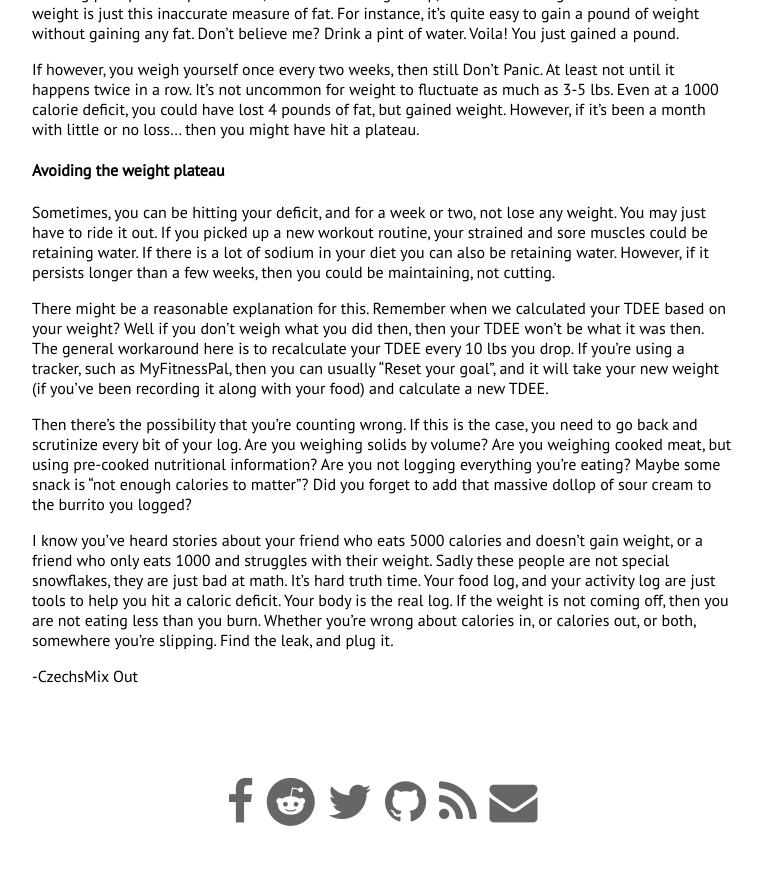
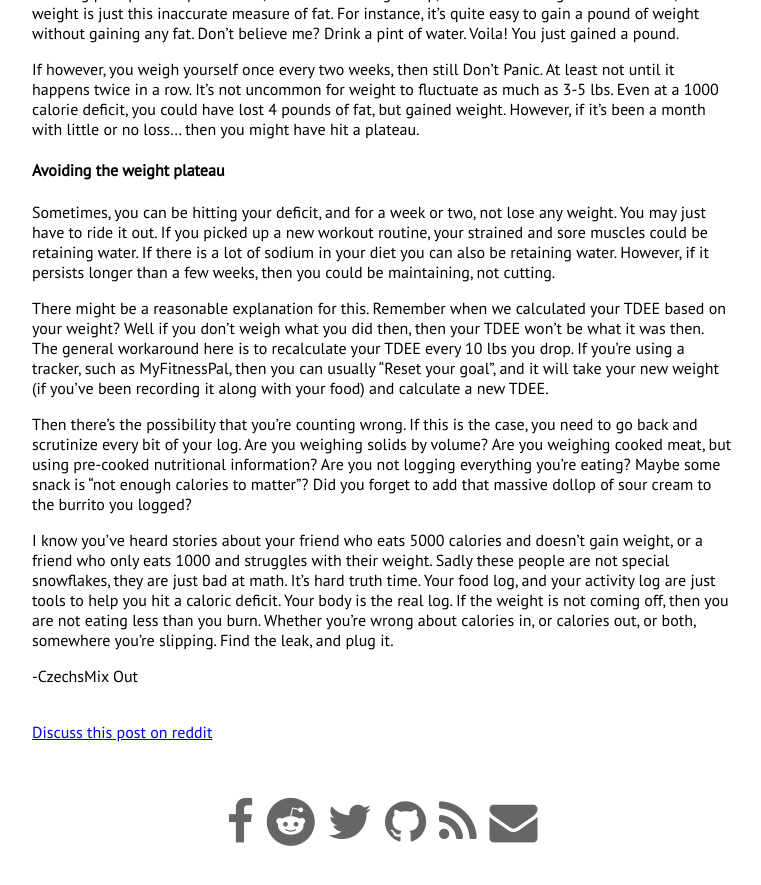
Before and after one commit to CzechsMix/czechsmix.github.io, a Jekyll site: the page built from _posts/2016-8-1-chp4-results.md, in a window 1280 px wide and 900 px high, scrolled down 1481 px. Shown: the top 885 px of the window, without its empty margins (258-1019 px from the left). Built offline with Jekyll 4.4.1, drawn with Linux system fonts in a browser that asks for light colours; nearby versions of some CDN libraries; some of the changed lines change nothing that is shown.

Commit message:
add reddit link

```diff
--- a/_posts/2016-8-1-chp4-results.md
+++ b/_posts/2016-8-1-chp4-results.md
@@ -2,6 +2,7 @@
 layout: post
 title: How I lost it - Chapter 4&#58; Seeing Results
 tags: sound-body weight-loss
+reddit: https://www.reddit.com/r/LevelUpQuest/comments/4vq8jj/discussion_thread_how_i_lost_it_chapter_4_seeing/
 ---
 
 So you've been weighing your oatmeal, and counting your slices of hand tossed pepperoni for a few weeks now. What do you need to know about seeing results?
```
